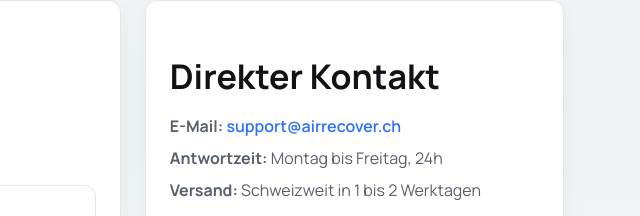
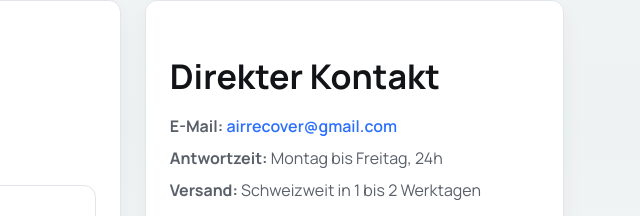
Before and after one commit to amidmahmud01-boop/AirRecover, a website: page contact.html in a window 1280 px wide. Shown: the part 402-618 px from the top of the page, 612-1252 px from the left. Drawn offline with Linux system fonts and the light colour scheme.

Commit message:
Update contact email to airrecover@gmail.com

```diff
--- a/contact.html
+++ b/contact.html
@@ -39,7 +39,7 @@
         <article class="contact-card">
           <h2>Schreib uns eine Nachricht</h2>
           <p class="muted">Bei Bestellfragen bitte wenn möglich die Bestellnummer angeben.</p>
-          <form class="contact-form" action="mailto:support@airrecover.ch" method="post" enctype="text/plain">
+          <form class="contact-form" action="mailto:airrecover@gmail.com" method="post" enctype="text/plain">
             <label for="contactName">Voller Name</label>
             <input id="contactName" name="name" type="text" required />
 
@@ -59,7 +59,7 @@
         <aside class="contact-card contact-side">
           <h2>Direkter Kontakt</h2>
           <ul class="contact-list">
-            <li><strong>E-Mail:</strong> <a href="mailto:support@airrecover.ch">support@airrecover.ch</a></li>
+            <li><strong>E-Mail:</strong> <a href="mailto:airrecover@gmail.com">airrecover@gmail.com</a></li>
             <li><strong>Antwortzeit:</strong> Montag bis Freitag, 24h</li>
             <li><strong>Versand:</strong> Schweizweit in 1 bis 2 Werktagen</li>
           </ul>
```
